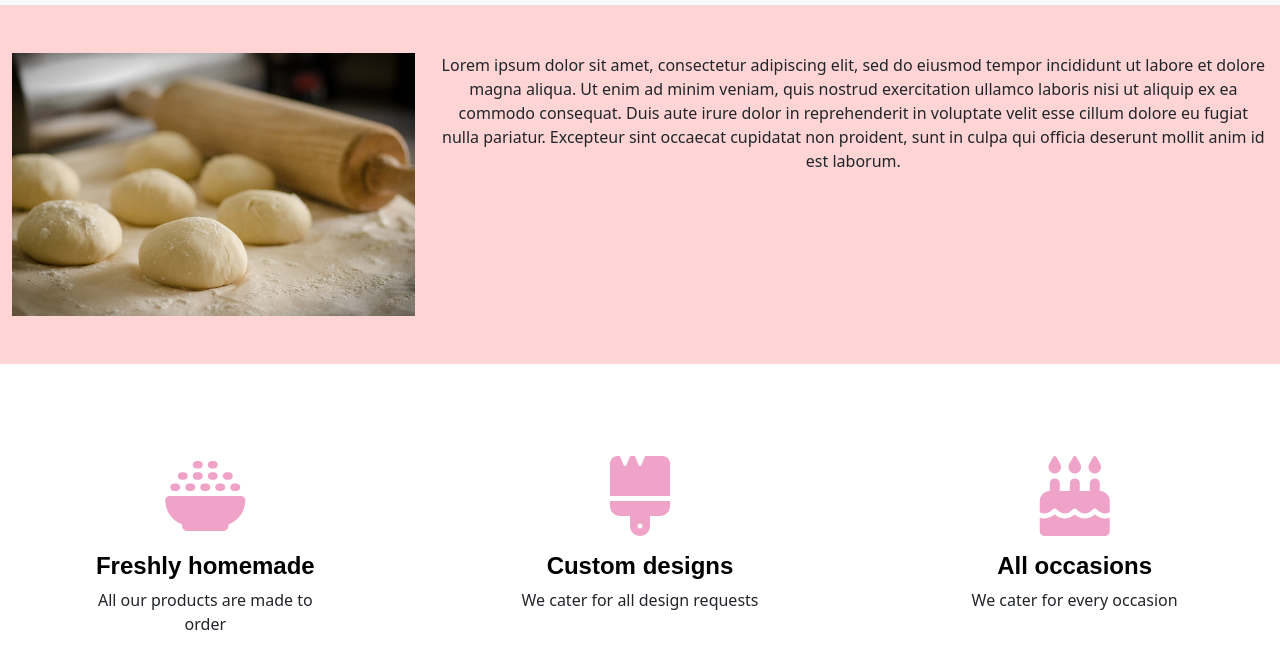
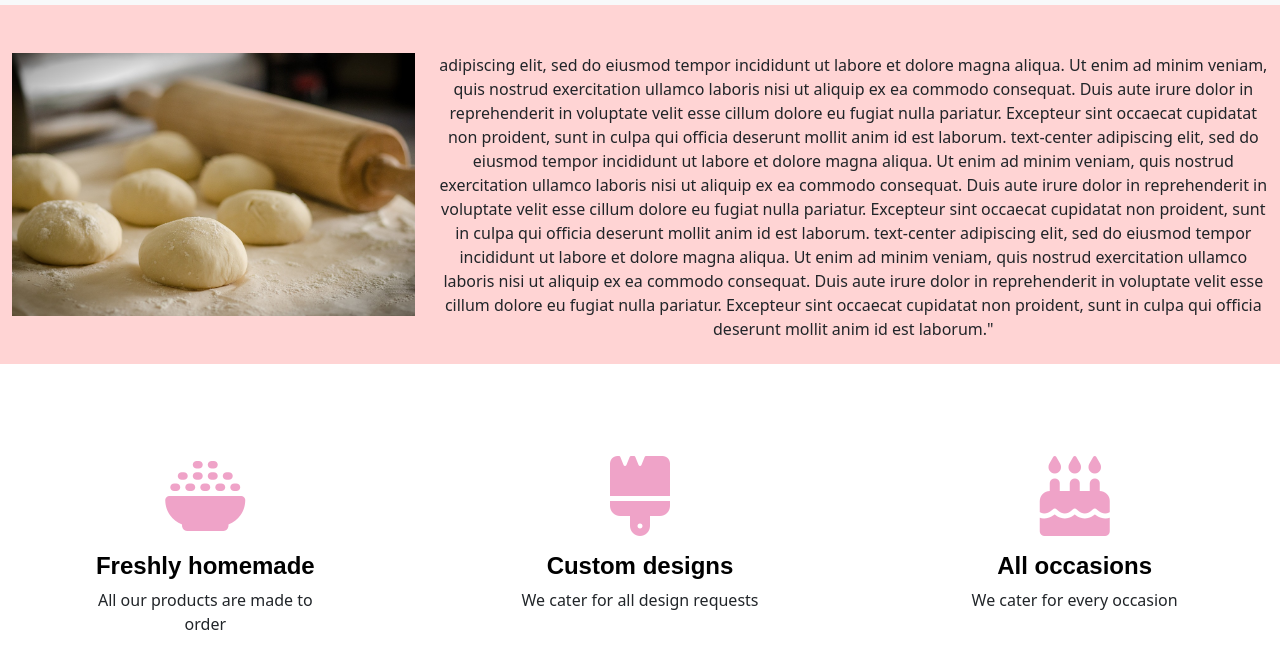
Before and after one commit to bnmz41998/bnmz41998.github.io, a plain HTML site: page index.html in a window 1280 px wide. Shown: the part 69-738 px from the top of the page. Drawn offline with nearby package versions, Linux system fonts and the light colour scheme.

Commit message:
Update index.html

```diff
--- a/index.html
+++ b/index.html
@@ -53,7 +53,10 @@
             <img src="/dough-g4240c1cbd_1280.jpg" class="img-fluid" alt="Responsive image">
           </div>
           <div class="col col-lg-8 mt-5">
-            <p class = "text-center">Lorem ipsum dolor sit amet, consectetur adipiscing elit, sed do eiusmod tempor incididunt ut labore et dolore magna aliqua. Ut enim ad minim veniam, quis nostrud exercitation ullamco laboris nisi ut aliquip ex ea commodo consequat. Duis aute irure dolor in reprehenderit in voluptate velit esse cillum dolore eu fugiat nulla pariatur. Excepteur sint occaecat cupidatat non proident, sunt in culpa qui officia deserunt mollit anim id est laborum.</p>
+            <p class = "text-center"> adipiscing elit, sed do eiusmod tempor incididunt ut labore et dolore magna aliqua. Ut enim ad minim veniam, quis nostrud exercitation ullamco laboris nisi ut aliquip ex ea commodo consequat. Duis aute irure dolor in reprehenderit in voluptate velit esse cillum dolore eu fugiat nulla pariatur. Excepteur sint occaecat cupidatat non proident, sunt in culpa qui officia deserunt mollit anim id est laborum.
+                        text-center adipiscing elit, sed do eiusmod tempor incididunt ut labore et dolore magna aliqua. Ut enim ad minim veniam, quis nostrud exercitation ullamco laboris nisi ut aliquip ex ea commodo consequat. Duis aute irure dolor in reprehenderit in voluptate velit esse cillum dolore eu fugiat nulla pariatur. Excepteur sint occaecat cupidatat non proident, sunt in culpa qui officia deserunt mollit anim id est laborum.
+                        text-center adipiscing elit, sed do eiusmod tempor incididunt ut labore et dolore magna aliqua. Ut enim ad minim veniam, quis nostrud exercitation ullamco laboris nisi ut aliquip ex ea commodo consequat. Duis aute irure dolor in reprehenderit in voluptate velit esse cillum dolore eu fugiat nulla pariatur. Excepteur sint occaecat cupidatat non proident, sunt in culpa qui officia deserunt mollit anim id est laborum."
+            </p>
           </div>
 
         </div>
```
